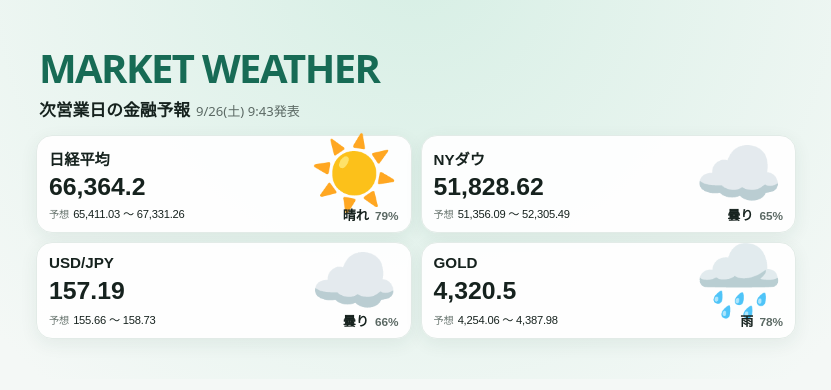
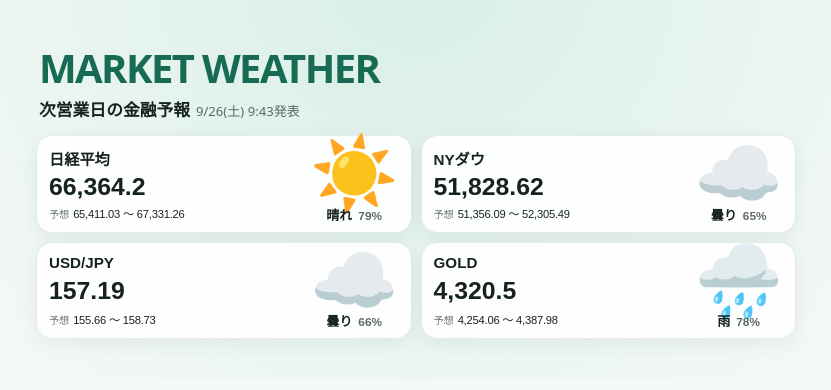
Before and after one commit to xiaqui/market-weather, a plain HTML site: page web/index.html in a window 1280 px wide. Shown: the whole page, without its empty margins (224-1055 px from the left). Drawn offline with Linux system fonts and the light colour scheme.

Commit message:
Center weather details beneath icon

```diff
--- a/web/styles.css
+++ b/web/styles.css
@@ -18,9 +18,9 @@ h1 { display: flex; align-items: baseline; gap: .35em; margin: 2px 0; font-size:
 .current { margin: 0; font-size: clamp(1.18rem, 5.5vw, 1.55rem); font-weight: 850; font-variant-numeric: tabular-nums; white-space: nowrap; }
 .range { max-width: 100%; margin: 0; overflow: hidden; font-size: clamp(.58rem, 2.6vw, .7rem); font-variant-numeric: tabular-nums; letter-spacing: -.02em; text-overflow: clip; white-space: nowrap; }
 .range-label { margin-right: .4em; color: #68756f; font-size: .64rem; }
-.card-weather { display: grid; min-width: 0; grid-template-rows: minmax(0, 1fr) auto; justify-items: center; }
-.icon { display: flex; align-items: center; justify-content: center; justify-self: end; min-height: 0; font-size: clamp(3.35rem, 16vw, 4.45rem); line-height: .85; }
-.weather-meta { display: flex; max-width: 100%; align-items: baseline; justify-content: flex-end; justify-self: end; gap: .45em; margin: 0; font-size: clamp(.7rem, 3.2vw, .82rem); white-space: nowrap; }
+.card-weather { display: grid; width: max-content; max-width: 100%; min-width: 0; grid-template-rows: minmax(0, 1fr) auto; justify-items: center; justify-self: end; }
+.icon { display: flex; align-items: center; justify-content: center; justify-self: center; min-height: 0; font-size: clamp(3.35rem, 16vw, 4.45rem); line-height: .85; }
+.weather-meta { display: flex; max-width: 100%; align-items: baseline; justify-content: center; justify-self: center; gap: .45em; margin: 0; font-size: clamp(.7rem, 3.2vw, .82rem); white-space: nowrap; }
 .weather-name { min-width: 0; overflow: hidden; font-weight: 700; text-overflow: ellipsis; }
 .forecast-support { flex: none; color: #5b6964; font-size: .9em; font-weight: 750; }
 .error { padding: 18px; border-radius: 14px; color: #762a2a; background: #fff0ef; }
```
Also changed, not shown: 1 other file.
